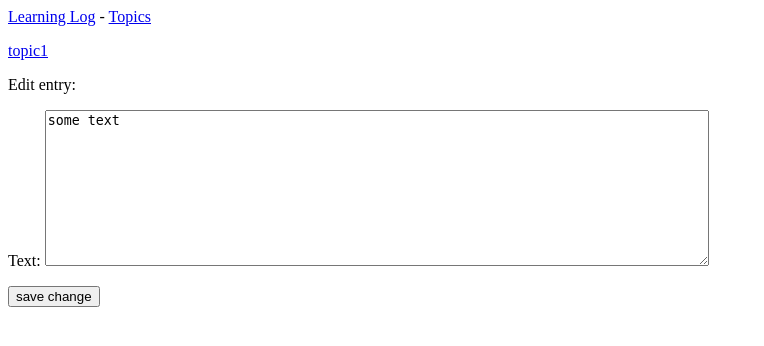
After one commit to Alex-cl27/learning_log, a Django app: page /edit_entry/1/ in a window 1280 px wide. The commit adds this page. Shown: the top 346 px of the page, without its empty margins (0-764 px from the left). Run offline with Django 4.2, Linux system fonts and the light colour scheme; data comes from the database, SQL or seed files in the repository; both versions use the stored data as it was after the commit.

Commit message:
Add 'edit_entry'

```diff
--- /dev/null
+++ b/learning_logs/templates/learning_logs/edit_entry.html
@@ -0,0 +1,12 @@
+{% extends 'learning_logs/base.html' %}
+
+{% block content %}
+    <p><a href="{% url 'learning_logs:topic' topic.id %}">{{ topic }}</a></p>
+    <p>Edit entry:</p>
+
+    <form action="{%  url 'learning_logs:edit_entry' entry.id %}" method="post">
+        {% csrf_token %}
+        {{ form.as_p }}
+        <button name="submit">save change</button>
+    </form>
+{% endblock content %}
--- a/learning_logs/templates/learning_logs/topic.html
+++ b/learning_logs/templates/learning_logs/topic.html
@@ -15,6 +15,7 @@
             <li>
                 <p>{{ entry.date_added|date:'d M Y, H:i' }}</p>
                 <p>{{ entry.text|linebreaks}}</p>
+                <p><a href="{%  url 'learning_logs:edit_entry' entry.id %}">Edit entry</a></p>
             </li>
         {% empty %}
             <li>There are no entries for this topic yet.</li>
--- a/learning_logs/urls.py
+++ b/learning_logs/urls.py
@@ -7,7 +7,7 @@ app_name = 'learning_logs'
 urlpatterns = [
     # Домашняя страница
     path('', views.get_index, name='index'),
-    # Страницв со списком всех тем.
+    # Страница со списком всех тем.
     path('topics/', views.get_topics, name='topics'),
     # Страница с подробной информацией по отдельной теме
     path('topics/<int:topic_id>/', views.get_topic, name='topic'),
@@ -15,4 +15,6 @@ urlpatterns = [
     path('topics/add_topic/', views.add_topic, name='add_topic'),
     # Страница для добавления новой записи
     path('topics/<int:topic_id>/add_entry/', views.add_entry, name='add_entry'),
+    # Страница для редактирования записи
+    path('edit_entry/<int:entry_id>/', views.edit_entry, name='edit_entry')
 ]
--- a/learning_logs/views.py
+++ b/learning_logs/views.py
@@ -1,5 +1,5 @@
 from django.shortcuts import render, redirect
-from .models import Topic
+from .models import Topic, Entry
 from .forms import TopicForm, EntryForm
 
 
@@ -59,3 +59,22 @@ def add_entry(request, topic_id):
     # Вывести пустую или недействительную форму.
     context = {'topic': topic, 'form': form}
     return render(request, 'learning_logs/add_entry.html', context)
+
+
+def edit_entry(request, entry_id):
+    """ Редактирует существующую запись """
+    entry = Entry.objects.get(id=entry_id)
+    topic = entry.topic
+
+    if request.method != 'POST':
+        # Исходный запрос; форма заполняется данными текущей записи.
+        form = EntryForm(instance=entry)
+    else:
+        # Отправка данных POST; обработать данные.
+        form = EntryForm(instance=entry, data=request.POST)
+        if form.is_valid():
+            form.save()
+            return redirect('learning_logs:topic', topic_id=topic.id)
+
+    context = {'entry': entry, 'topic': topic, 'form': form}
+    return render(request, 'learning_logs/edit_entry.html', context)
```
Also changed, not shown: db.sqlite3.
